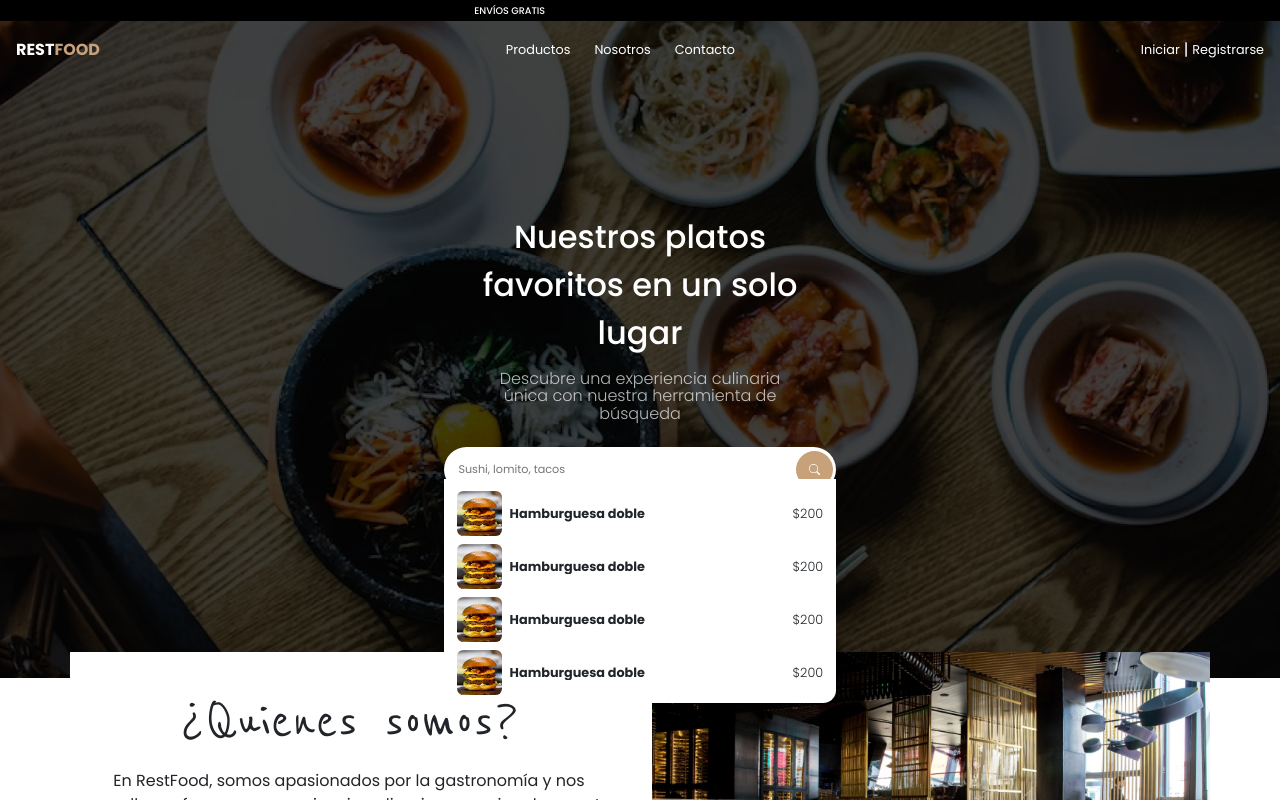
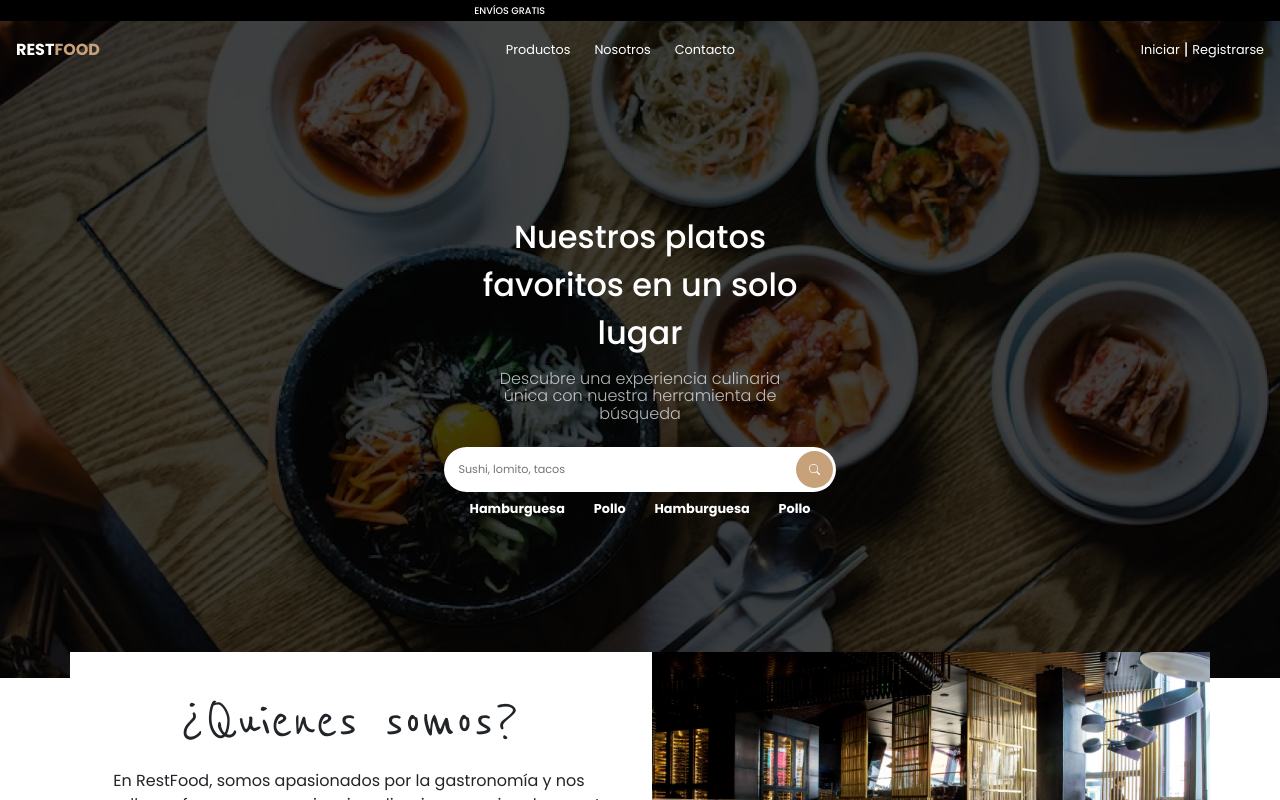
Before and after one commit to Mateo872/restfood, a React (Vite) app: page / in a window 1280 px wide. Shown: the top 800 px of the page. Built offline with nearby package versions, Linux system fonts and the light colour scheme.

Commit message:
Estilos dinámicos en el buscador de platos

```diff
--- a/src/App.css
+++ b/src/App.css
@@ -652,10 +652,14 @@ form h6 {
     height: 12rem;
     overflow-y: scroll;
     scroll-snap-type: y mandatory;
-    top: 2rem;
+    top: 1.4rem;
     z-index: 9;
     background-color: var(--color-secundario);
-    border-radius: 0 0 .8rem .8rem;
+    border-radius: 0 0 .4rem .4rem;
+}
+
+.contenedor_platos .contenedor_radio {
+    border-radius: .2rem;
 }
 
 .contenedor_buscador {
@@ -1063,9 +1067,14 @@ form h6 {
 
     .contenedor_slider {
         height: 14rem;
+        top: 2rem;
         left: 0;
         padding-bottom: 1.2rem;
         scroll-padding-top: 0;
+    }
+
+    .contenedor_platos .contenedor_radio {
+        border-radius: 1rem 1rem 0 0;
     }
 
     .contenedor_slider::-webkit-scrollbar {
@@ -1079,7 +1088,7 @@ form h6 {
     }
 
     .contenedor_buscador {
-        padding: .8rem;
+        padding: .4rem .8rem .8rem;
     }
 
     .contenedor_buscador .plato_imagen {
--- a/src/componentes/BuscadorPlatos.jsx
+++ b/src/componentes/BuscadorPlatos.jsx
@@ -1,7 +1,9 @@
 import { BsSearch } from "react-icons/bs";
 import ContenedorPlato from "./ContenedorPlato";
+import { useState } from "react";
 
 const BuscadorPlatos = () => {
+  const [input, setInput] = useState([]);
   return (
     <section className="contenedor_platos">
       <article className="d-flex flex-column align-items-center justify-content-center">
@@ -12,12 +14,24 @@ const BuscadorPlatos = () => {
           Descubre una experiencia culinaria única con nuestra herramienta de
           búsqueda
         </h3>
-        <div className="contenedor_input d-flex align-items-center">
-          <input type="text" placeholder="Sushi, lomito, tacos" />
-          <div className="icono_buscador d-flex align-items-center justify-content-center">
+        <div
+          className={`contenedor_input d-flex align-items-center ${
+            input.length !== 0 && "contenedor_radio"
+          }`}
+        >
+          <input
+            type="text"
+            placeholder="Sushi, lomito, tacos"
+            onChange={(e) => setInput(e.target.value)}
+          />
+          <div
+            className={`icono_buscador ${
+              input.length !== 0 ? "d-none" : "d-flex"
+            } align-items-center justify-content-center`}
+          >
             <BsSearch />
           </div>
-          <ContenedorPlato />
+          {input.length !== 0 && <ContenedorPlato />}
         </div>
         <div className="categorias d-flex">
           <p className="mb-0">Hamburguesa</p>
```
